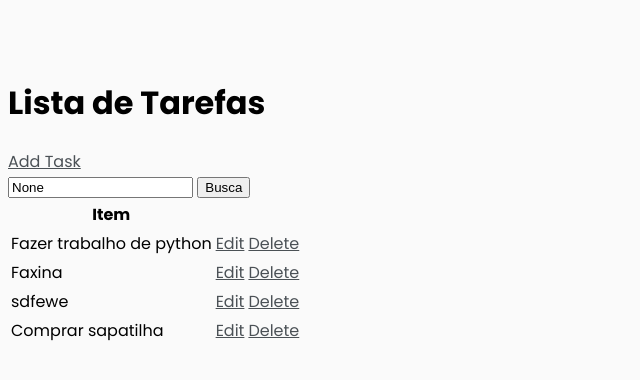
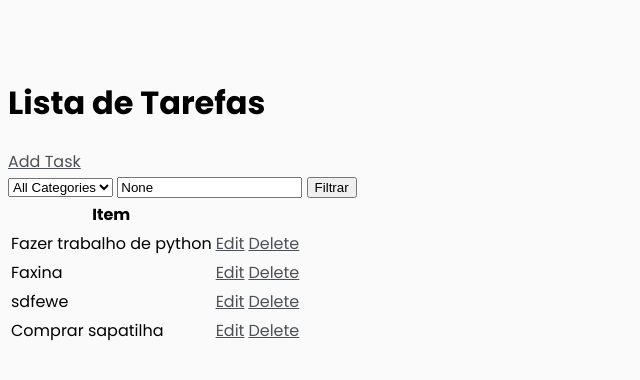
Before and after one commit to raissaparente/django_taskmanager, a Django app: page / in a window 1280 px wide. Shown: the top 380 px of the page, without its empty margins (0-640 px from the left). Run offline with Django 4.2, Linux system fonts and the light colour scheme; data comes from the database, SQL or seed files in the repository; both versions use the stored data as it was after the commit; data that the repository does not hold is empty.

Commit message:
adicionei categorias

```diff
--- a/base/models.py
+++ b/base/models.py
@@ -1,5 +1,8 @@
 from django.db import models
 from django.contrib.auth.models import User
+
+class Category(models.Model):
+    name = models.CharField(max_length=100)
 
 class Task(models.Model):
     user = models.ForeignKey(User, on_delete=models.CASCADE, null=True, blank=True)
@@ -8,6 +11,9 @@
     complete = models.BooleanField(default=False)
     created = models.DateTimeField(auto_now_add=True)
 
+
+    category = models.ForeignKey(Category, on_delete=models.SET_NULL, null=True, blank=True)
+
     def __str__(self):
         return self.title
 
--- a/base/templates/base/task_list.html
+++ b/base/templates/base/task_list.html
@@ -4,28 +4,33 @@
 <h1>Lista de Tarefas</h1>
 <a href="{% url 'task-create' %}">Add Task</a>
 
+<!-- Add category selection dropdown -->
 <form method="GET">
-    <input type="text" name="search-area" value="{{search_input}}">
-    <input type="submit" value="Busca">
-
+    <select name="category">
+        <option value="">All Categories</option>
+        {% for category in categories %}
+            <option value="{{ category.id }}">{{ category.name }}</option>
+        {% endfor %}
+    </select>
+    <input type="text" name="search-area" value="{{ search_input }}">
+    <input type="submit" value="Filtrar">
 </form>
 
 <table>
     <tr>
         <th>Item</th>
         <th></th>
-
     </tr>
     {% for task in tasks %}
     <tr>
-        <td>{{task.title}}</td>
+        <td>{{ task.title }}</td>
         <td><a href="{% url 'task-update' task.id %}">Edit</a></td>
         <td><a href="{% url 'task-delete' task.id %}">Delete</a></td>
-
-
     </tr>
     {% empty %}
-    <h3> No items in list</h3>
+    <tr>
+        <td colspan="3"><h3>No items in list</h3></td>
+    </tr>
     {% endfor %}
 </table>
 
--- a/base/views.py
+++ b/base/views.py
@@ -3,11 +3,18 @@
 from django.views.generic.detail import DetailView
 from django.views.generic.edit import CreateView, UpdateView, DeleteView
 from django.urls import reverse_lazy
-from .models import Task
+from .models import Task, Category
 
 class TaskList(ListView):
     model = Task
     context_object_name = 'tasks'
+
+    def get_queryset(self):
+        queryset = super().get_queryset()
+        category_id = self.request.GET.get('category')
+        if category_id:
+            queryset = queryset.filter(category_id=category_id)
+        return queryset
 
     def get_context_data(self,  **kwargs):
         context = super().get_context_data(**kwargs)
@@ -16,6 +23,7 @@
             context['tasks'] = context['tasks'].filter(title__icontains=search_input)
 
         context['search_input'] = search_input
+        context['categories'] = Category.objects.all()
 
         return context
 
```
Also changed, not shown: db.sqlite3.
